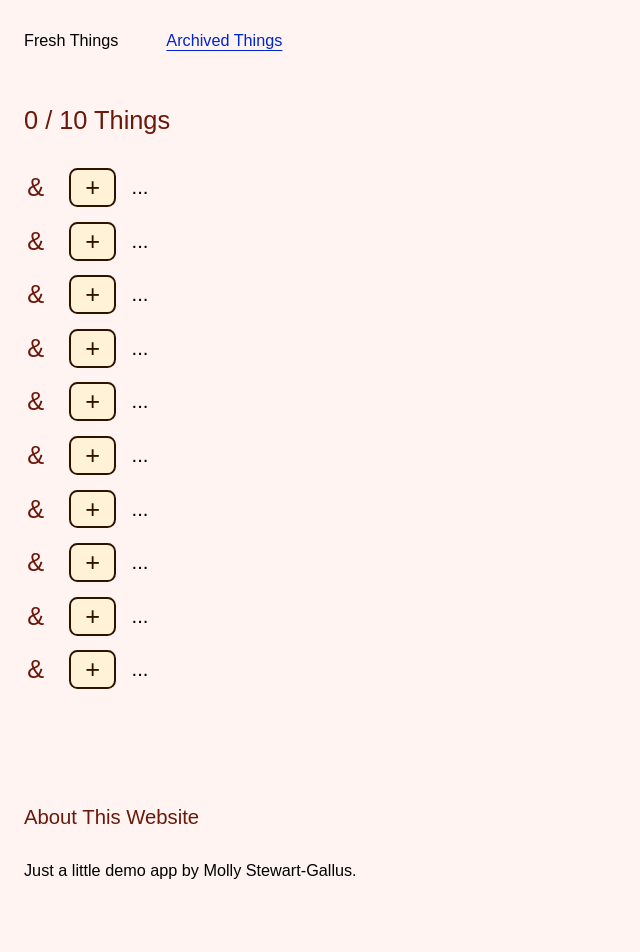
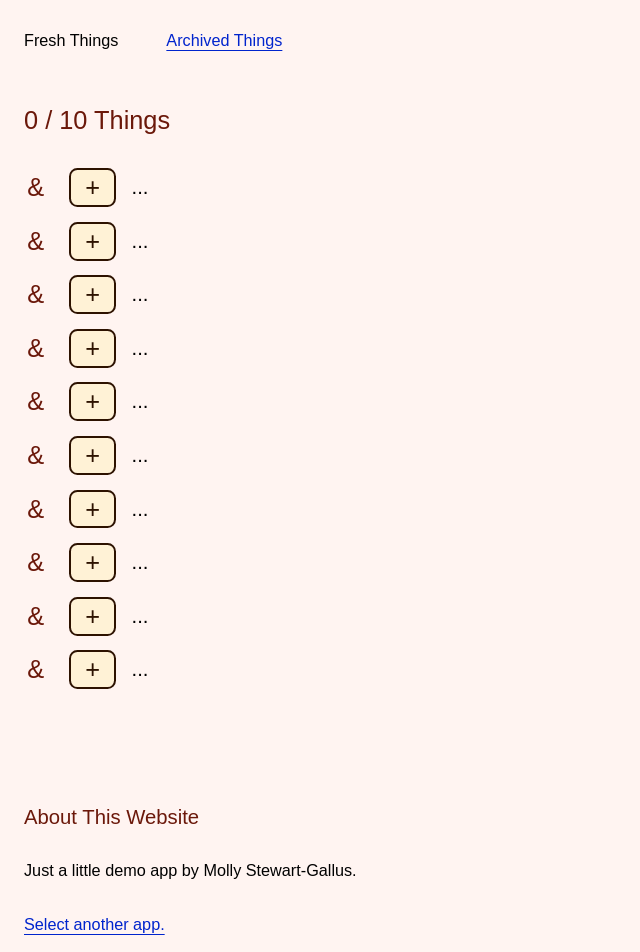
Before and after one commit to mstewartgallus/ten-things, a Next.js app: page / in a window 1280 px wide. Shown: the top 952 px of the page, without its empty margins (0-640 px from the left). Before the commit the page ends 911 px from the top, so only its background shows below. Built offline with nearby package versions, Linux system fonts and the light colour scheme.

Commit message:
Add navigation back to portal

```diff
--- a/app/layout.tsx
+++ b/app/layout.tsx
@@ -84,6 +84,7 @@ const RootLayout = ({ children }: Props) => {
                     </H2>
                 </Header>
                 <P>Just a little demo app by Molly Stewart-Gallus.</P>
+                <P><A href="https://mstewartgallus.github.io/select-webapp">Select another app.</A></P>
             </Footer>
          </Body>
     </Html>;
```
